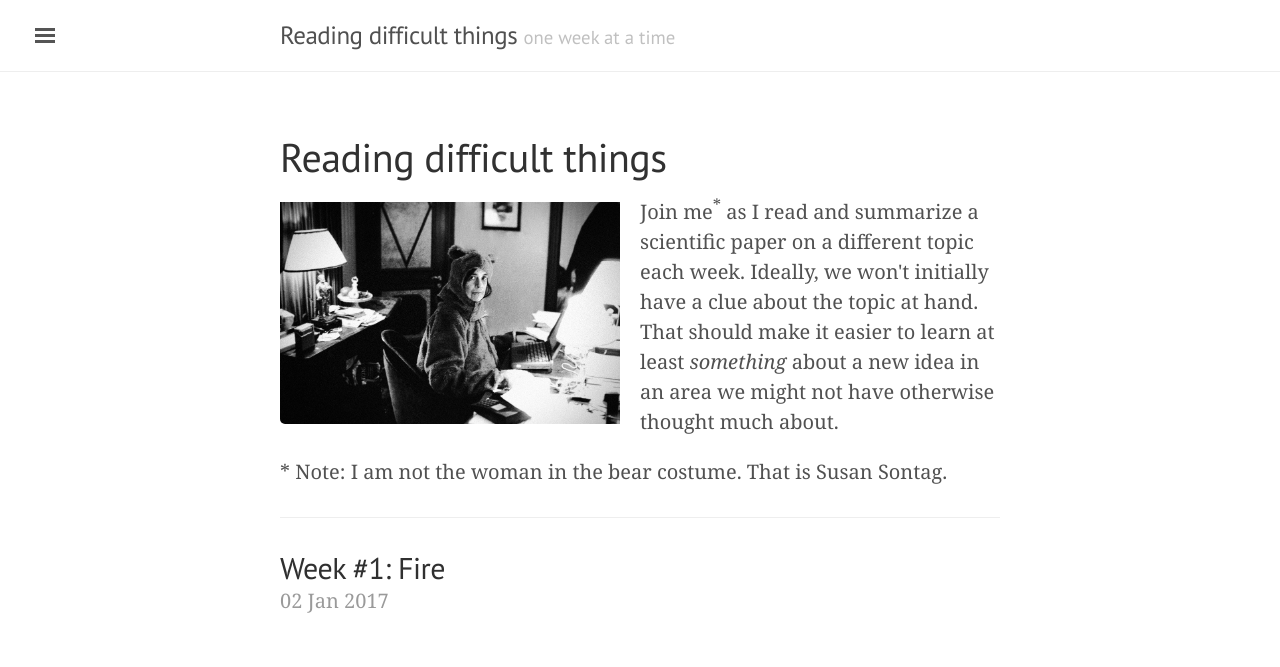
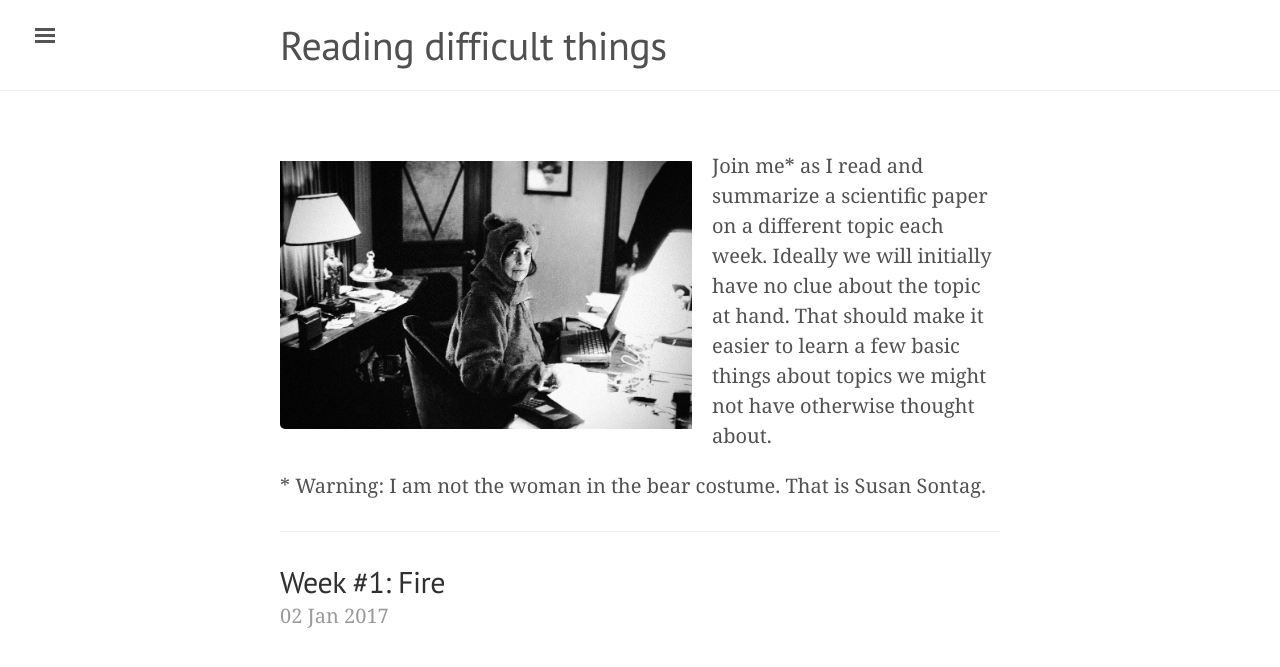
Before and after one commit to mobeets/paper-trails, a Jekyll site: the page built from index.html, in a window 1280 px wide. Shown: the top 667 px of the page. Built offline with Jekyll 4.4.1, drawn with Linux system fonts in a browser that asks for light colours; some web fonts are replaced; the list of posts is cut into pages by our own code.

Commit message:
tiny updates

```diff
--- a/_config.yml
+++ b/_config.yml
@@ -7,8 +7,8 @@ permalink:           pretty
 # Setup
 title:               Reading difficult things
 tagline:             'one week at a time'
-description:         'Reading and summarizing one random scientific paper a week. Made by <a href="https://mobeets.github.io">mobeets</a>.'
-url:                 https://mobeets.github.io
+description:         'Reading and summarizing one scientific paper on a different topic each week. Made by <a href="https://mobeets.github.io">Jay Hennig</a>.'
+url:                 https://mobeets.github.io/reading-difficult-things
 baseurl:             https://mobeets.github.io/reading-difficult-things
 paginate:            5
 
@@ -23,3 +23,4 @@ version:             1.0.0
 
 # Gems
 gems: [jekyll-paginate]
+markdown: kramdown
--- a/_includes/sidebar.html
+++ b/_includes/sidebar.html
@@ -25,6 +25,8 @@
       {% endif %}
     {% endfor %}
 
+    <a class="sidebar-nav-item" href="{{ site.baseurl }}/atom.xml">RSS</a>
+
     <!--<a class="sidebar-nav-item" href="{{ site.github.repo }}/archive/v{{ site.version }}.zip">Download</a>
     <a class="sidebar-nav-item" href="{{ site.github.repo }}">GitHub project</a>
     <span class="sidebar-nav-item">Currently v{{ site.version }}</span>-->
--- a/_layouts/default.html
+++ b/_layouts/default.html
@@ -9,7 +9,17 @@
 
     <!-- Wrap is the content to shift when toggling the sidebar. We wrap the
          content to avoid any CSS collisions with our real content. -->
+
     <div class="wrap">
+      {% if page.title == "Home" %}
+        <div class="masthead">
+          <div class="container">
+            <h1 class="masthead-title">
+              <a href="{{ site.baseurl }}/" title="Home">{{ site.title }}</a>
+            </h1>
+          </div>
+        </div>
+      {% else %}
         <div class="masthead">
           <div class="container">
             <h3 class="masthead-title">
@@ -18,6 +28,7 @@
             </h3>
           </div>
         </div>
+      {% endif %}
 
       <div class="container content">
         {{ content }}
--- a/index.html
+++ b/index.html
@@ -3,20 +3,18 @@ layout: default
 title: Home
 ---
 
-<h1>Reading difficult things</h1>
+<img src="{{ site.baseurl }}/public/images/sontag.jpg" alt="Susan Sontag in a bear costume" style="float: left; padding: 10px 20px 0px 0px; width: 60%;">
 
-<img src="{{ site.baseurl }}/public/images/sontag.jpg" alt="Susan Sontag in a bear costume" style="float: left; padding: 10px 20px 0px 0px; width: 50%;">
+<p>Join me* as I read and summarize a scientific paper on a different topic each week. Ideally we will initially have no clue about the topic at hand. That should make it easier to learn a few basic things about topics we might not have otherwise thought about.</p>
 
-<p>Join me<sup>*</sup> as I read and summarize a scientific paper on a different topic each week. Ideally, we won't initially have a clue about the topic at hand. That should make it easier to learn at least <i>something</i> about a new idea in an area we might not have otherwise thought much about.</p>
-
-<p>* Note: I am not the woman in the bear costume. That is Susan Sontag.</p>
+<p>* Warning: I am not the woman in the bear costume. That is Susan Sontag.</p>
 <hr>
 
 <div class="posts">
   {% for post in paginator.posts %}
   <div class="">
     <h2 class="post-title">
-      <a href="{{ site.baseurl }}/{{ post.url }}">
+      <a href="{{ site.url }}/{{ post.url }}">
         {{ post.title }}
       </a>
     </h2>
```
Also changed, not shown: _posts/2017-01-02-introduction.md (+2 -2 lines), about.md (+2 -2 lines). Lines whose indentation alone changed are shown as unchanged.
